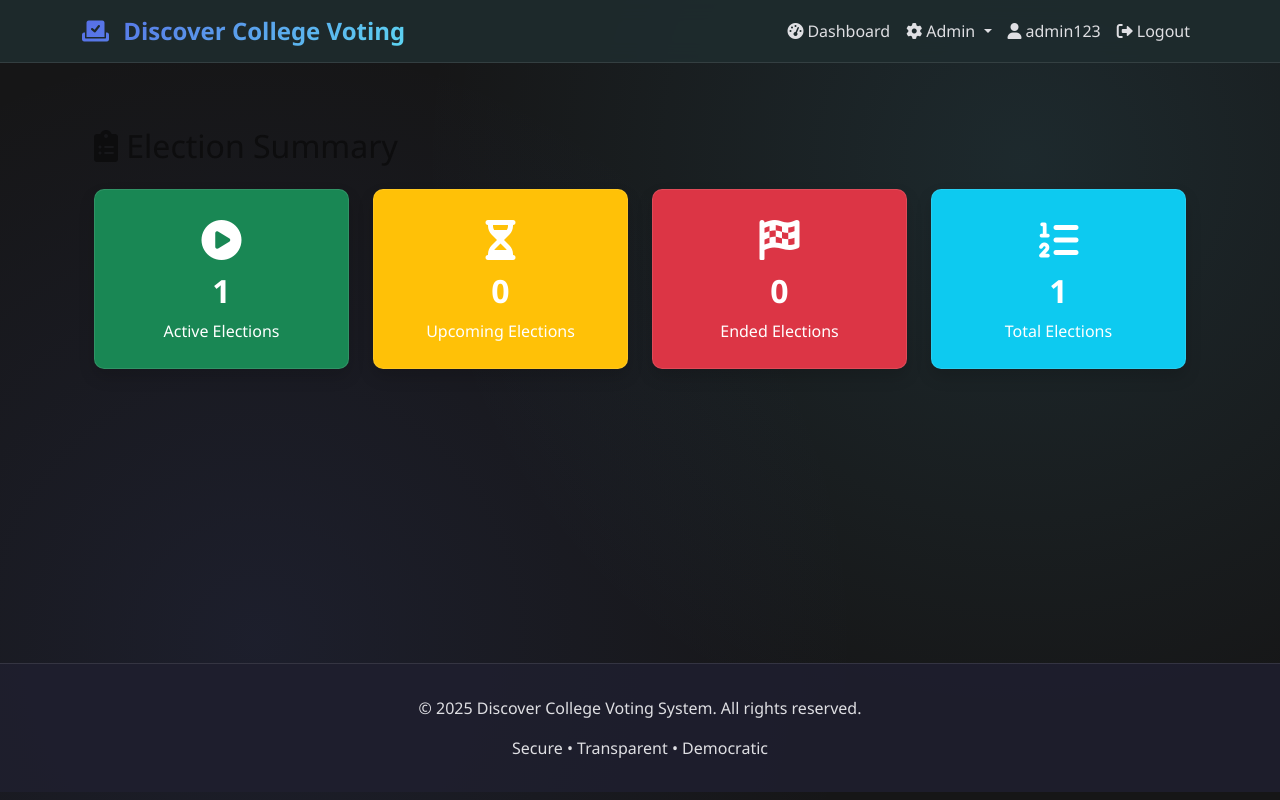
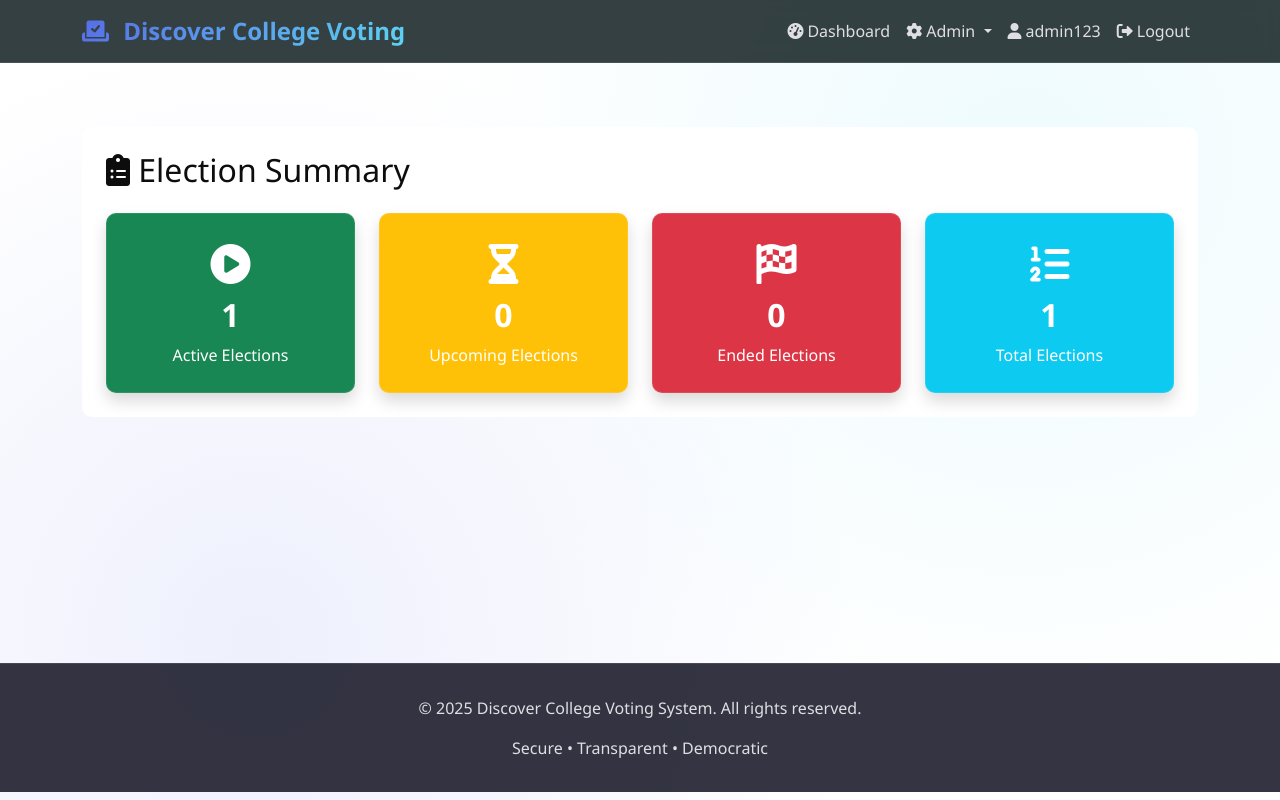
Before and after one commit to harshithharshith8513-design/voting-portal, a Django app: page /admin-elections/ in a window 1280 px wide. Run offline with Django 4.2, Linux system fonts and the light colour scheme; a user stored in the database is signed in; data comes from the database, SQL or seed files in the repository; both versions use the stored data as it was after the commit.

Commit message:
Change election summary background to white

```diff
--- a/templates/admin/manage_elections.html
+++ b/templates/admin/manage_elections.html
@@ -3,7 +3,7 @@
 {% block title %}Election Summary - Discover College Voting{% endblock %}
 
 {% block content %}
-<div class="container my-4">
+<div class="container my-4 bg-white p-4" style="border-radius: 10px;">
     <h2 class="mb-4 text-dark">
         <i class="fas fa-clipboard-list"></i> Election Summary
     </h2>
@@ -56,6 +56,11 @@
 </div>
 
 <style>
+/* White background for the entire page */
+body {
+    background-color: #ffffff !important;
+}
+
 /* Additional custom styles for election summary cards */
 .card {
     min-height: 180px;
--- a/voting_project/settings.py
+++ b/voting_project/settings.py
@@ -121,7 +121,7 @@
 EMAIL_PORT = 587
 EMAIL_USE_TLS = True
 EMAIL_HOST_USER = 'discovervotingpotal@gmail.com'  # Your project Gmail
-EMAIL_HOST_PASSWORD = 'vlvd zkjw nefn csnj'  # Your App Password
+EMAIL_HOST_PASSWORD = 'password'  # Your App Password
 DEFAULT_FROM_EMAIL = 'discovervotingpotal@gmail.com'
 SERVER_EMAIL = 'discovervotingpotal@gmail.com'
 
```
Also changed, not shown: db.sqlite3.
